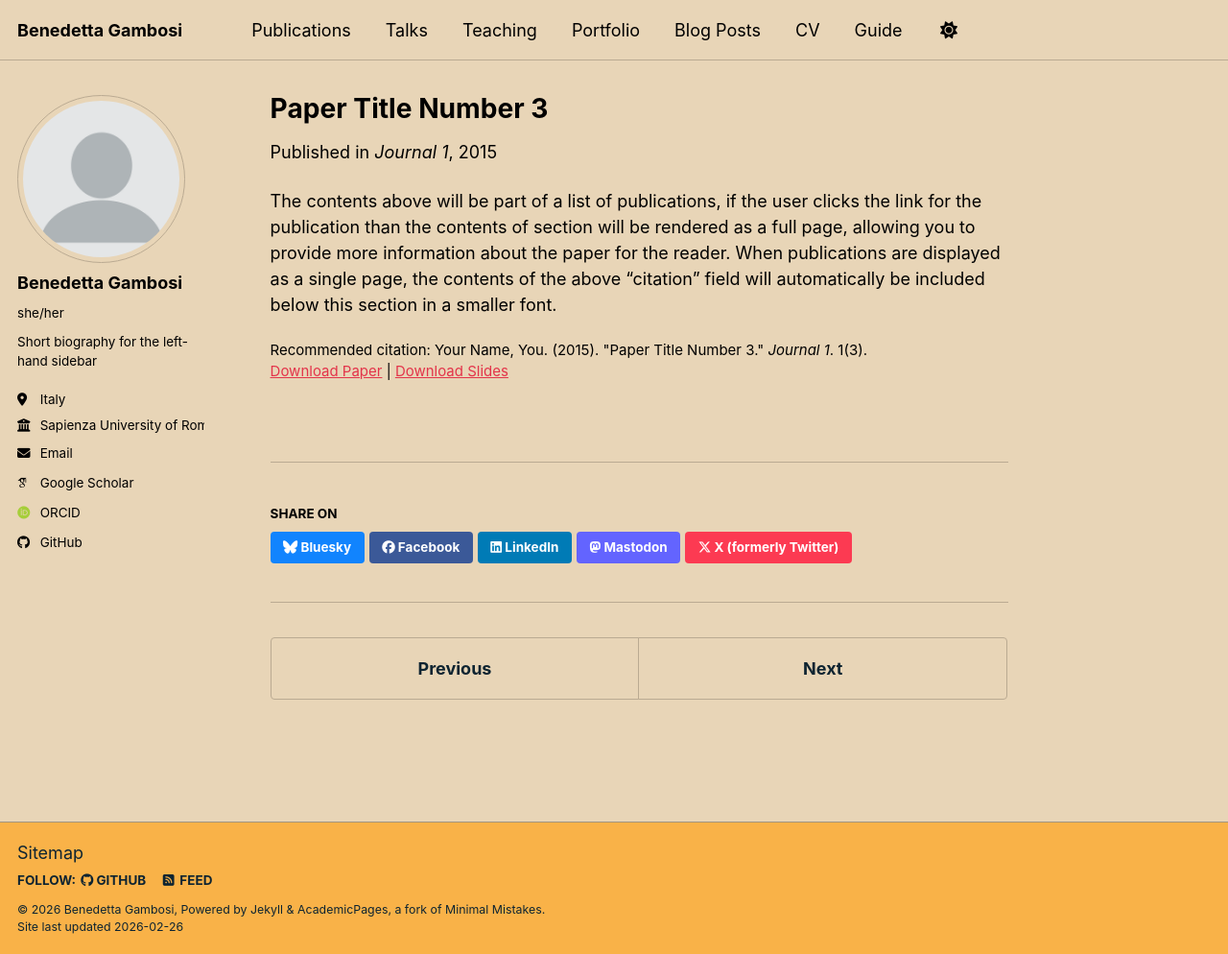
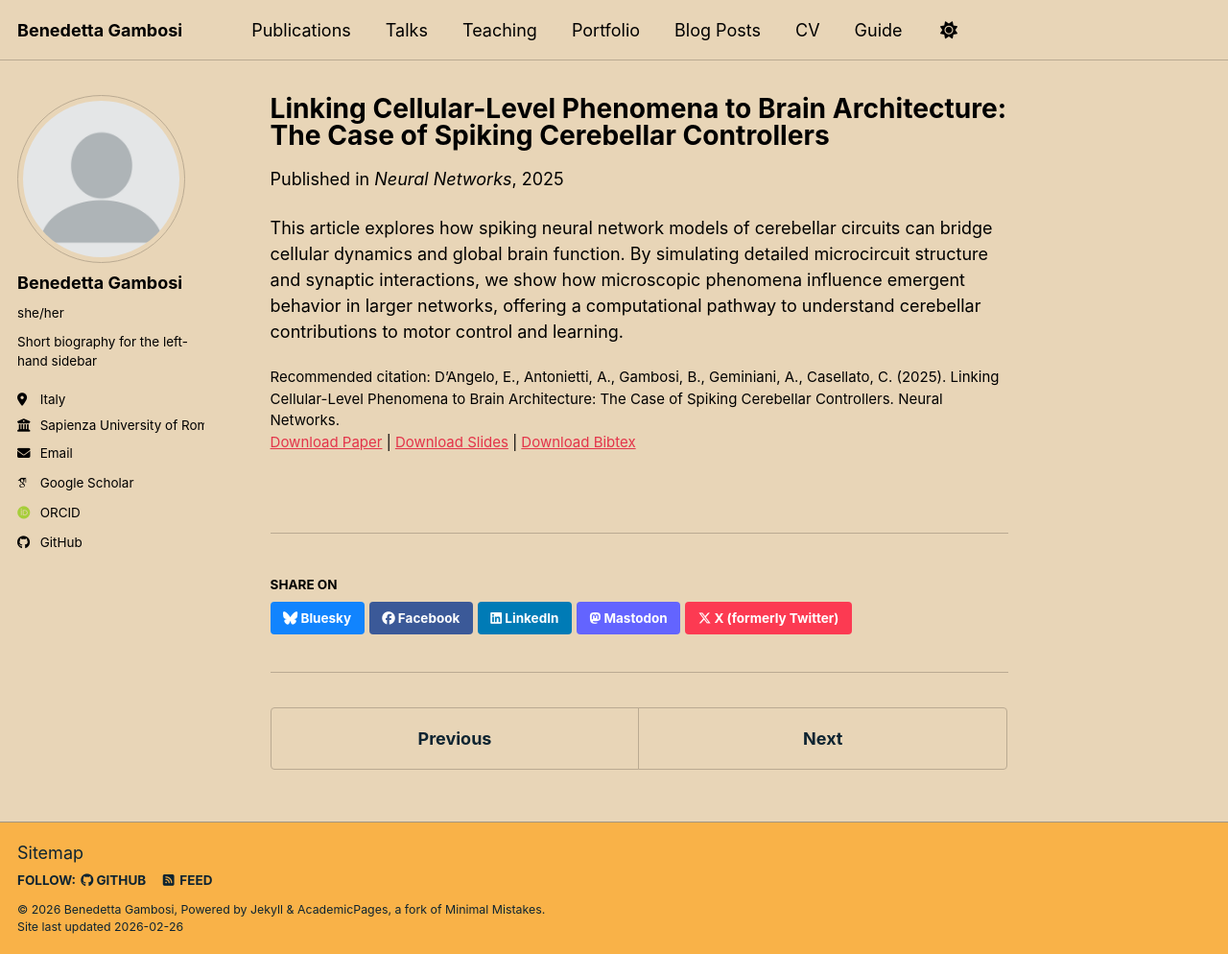
Before and after one commit to benedettagambosi/benedettagambosi.github.io, a Jekyll site: the page built from _publications/2015-10-01-paper-title-number-3.md, in a window 1280 px wide and 994 px high. Shown: the whole window at 96% size. Built offline with Jekyll 4.4.1, drawn with Linux system fonts in a browser that asks for light colours; some web fonts are replaced; a script bundle is joined from its source files by our own code; library files that are not in the unit come from our copies.

Commit message:
Update 2015-10-01-paper-title-number-3.md

```diff
--- a/_publications/2015-10-01-paper-title-number-3.md
+++ b/_publications/2015-10-01-paper-title-number-3.md
@@ -1,14 +1,14 @@
 ---
-title: "Paper Title Number 3"
+title: "Linking Cellular-Level Phenomena to Brain Architecture: The Case of Spiking Cerebellar Controllers"
 collection: publications
 category: manuscripts
-permalink: /publication/2015-10-01-paper-title-number-3
-excerpt: 'This paper is about the number 3. The number 4 is left for future work.'
-date: 2015-10-01
-venue: 'Journal 1'
-slidesurl: 'https://academicpages.github.io/files/slides3.pdf'
-paperurl: 'https://academicpages.github.io/files/paper3.pdf'
-citation: 'Your Name, You. (2015). &quot;Paper Title Number 3.&quot; <i>Journal 1</i>. 1(3).'
+permalink: /publication/2025-spiking-cerebellar-controllers
+excerpt: "This work connects detailed cellular dynamics and large-scale network architecture by implementing spiking neural network models of cerebellar control circuits, highlighting how microcircuit features shape emergent network behavior."
+date: 2025-04-01
+venue: "Neural Networks"
+slidesurl: ""
+paperurl: "https://www.sciencedirect.com/science/article/pii/S0893608025004174"
+bibtexurl: ""
+citation: "D’Angelo, E., Antonietti, A., Gambosi, B., Geminiani, A., Casellato, C. (2025). Linking Cellular-Level Phenomena to Brain Architecture: The Case of Spiking Cerebellar Controllers. Neural Networks."
 ---
-
-The contents above will be part of a list of publications, if the user clicks the link for the publication than the contents of section will be rendered as a full page, allowing you to provide more information about the paper for the reader. When publications are displayed as a single page, the contents of the above "citation" field will automatically be included below this section in a smaller font.
+This article explores how spiking neural network models of cerebellar circuits can bridge cellular dynamics and global brain function. By simulating detailed microcircuit structure and synaptic interactions, we show how microscopic phenomena influence emergent behavior in larger networks, offering a computational pathway to understand cerebellar contributions to motor control and learning.
```
